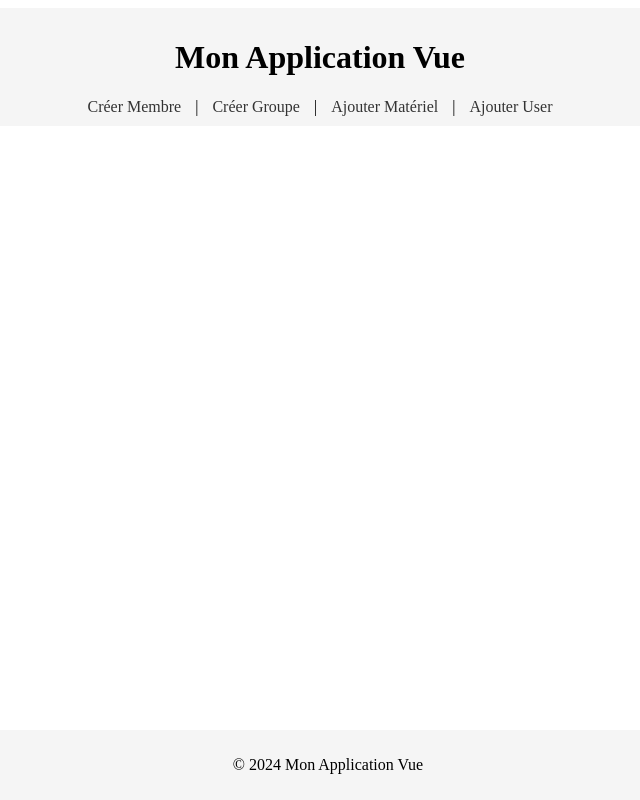
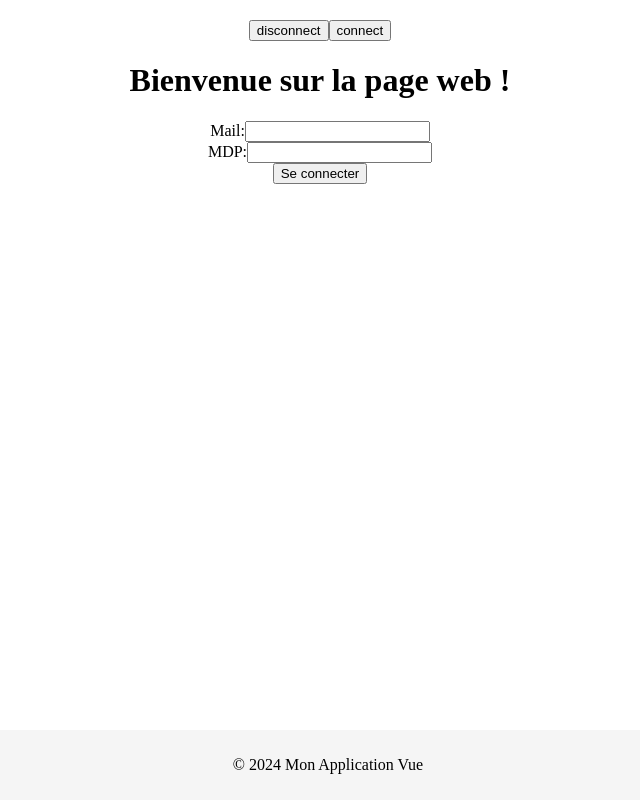
Before and after one commit to Guillaume-Linez/TP_BDD_MONGO, a Vue app in the folder TP_Mongo/: page / in a window 1280 px wide. Shown: the whole page, without its empty margins (320-960 px from the left). Built offline with nearby package versions, Linux system fonts and the light colour scheme.

Commit message:
connection

```diff
--- a/TP_Mongo/src/App.vue
+++ b/TP_Mongo/src/App.vue
@@ -1,7 +1,7 @@
 <template>
   <div id="app">
     <!-- Header de l'application -->
-    <header>
+    <header v-if="isConnected">
       <h1>Mon Application Vue</h1>
       <nav>
         <!-- Liens de navigation -->
@@ -26,9 +26,21 @@
 </template>
 
 <script>
+import Cookies from 'js-cookie';
 export default {
-  name: 'App'
+  name: 'App',
   // Pas de logique spécifique dans ce composant puisque c'est le layout principal
+  mounted() {
+		const cookie =  Cookies.get("connect");
+    if(cookie){
+      this.isConnected = true;
+    }
+	},
+  data: function(){
+    return{
+      isConnected:false
+    }
+  }
 };
 </script>
 
--- /dev/null
+++ b/TP_Mongo/src/components/SignIn.vue
@@ -0,0 +1,76 @@
+<template>
+<div>
+    <button @click="deleteCookie">disconnect</button>
+    <button @click="setCookie">connect</button>
+</div>
+  <div>
+    <h1>Bienvenue sur la page web !</h1>
+    <form @submit.prevent="submitForm">
+      <div>
+        <label for="user">Mail:</label>
+        <input type="text" id="Mail" v-model="user.Mail" required>
+      </div>
+      <div>
+        <label for="mot de passe">MDP:</label>
+        <input type="password" id="MDP" v-model="user.MDP" required>
+      </div>
+      <button type="submit">Se connecter</button>
+    </form>
+  </div>
+</template>
+
+<script>
+import Cookies from 'js-cookie';
+import { ref } from 'vue';
+import axios from 'axios';
+
+export default {
+  setup() {
+
+    let isConnected = false
+
+    const user = ref({
+      Mail: '',
+      MDP: ''
+    });
+
+    const deleteCookie = () => {
+      Cookies.remove('connect');
+      location.reload();
+    }
+
+    const setCookie = () => {
+        Cookies.set("connect", 'value');
+        isConnected = true
+        console.log("connect", isConnected)
+        location.reload();
+    }
+
+    const submitForm = async () => {
+      try {
+        const response = await axios.post('http://localhost:3000/api/login', user.value);
+        alert('Connexion réussie');
+        const cookie =  Cookies.set("connect", 'value');
+        this.isConnected = true
+        this.$router.push('/ajouter-materiel'); // Redirige vers la page d'accueil après la connexion
+      } catch (error) {
+        console.error('Erreur lors de la tentative de connexion', error);
+        alert('Identifiants incorrects ou erreur serveur');
+      }
+    };
+
+    return {
+      user,
+      submitForm,
+      deleteCookie,
+      setCookie,
+      isConnected
+    };
+  },
+  data: function(){
+    return{
+    //   isConnected:false
+    }
+  }
+};
+</script>
--- a/TP_Mongo/src/router.js
+++ b/TP_Mongo/src/router.js
@@ -3,7 +3,8 @@ import { createRouter, createWebHistory } from 'vue-router';
 import CreateMembreForm from '../src/components/CreateMemberForm.vue';
 import CreateGroupeForm from '../src/components/CreateGroupeForm.vue';
 import AddMaterialForm from '../src/components/AddMaterial.vue';
-import AddUserForm from '../src/components/AddUser.vue'
+import AddUserForm from '../src/components/AddUser.vue';
+import SignIn from '../src/components/SignIn.vue';
 // Importez d'autres composants que vous souhaitez utiliser comme pages
 
 const routes = [
@@ -27,6 +28,11 @@ const routes = [
     name: 'AddUser',
     component: AddUserForm
   },
+  {
+    path: '/',
+    name: 'SignIn',
+    component: SignIn
+  },
 ];
 
 const router = createRouter({
```
